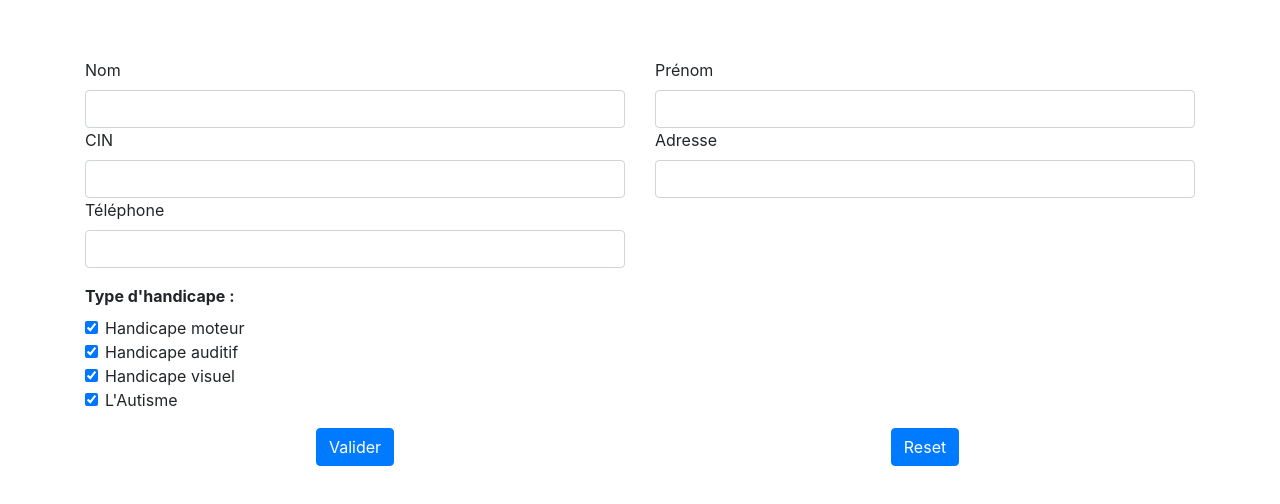
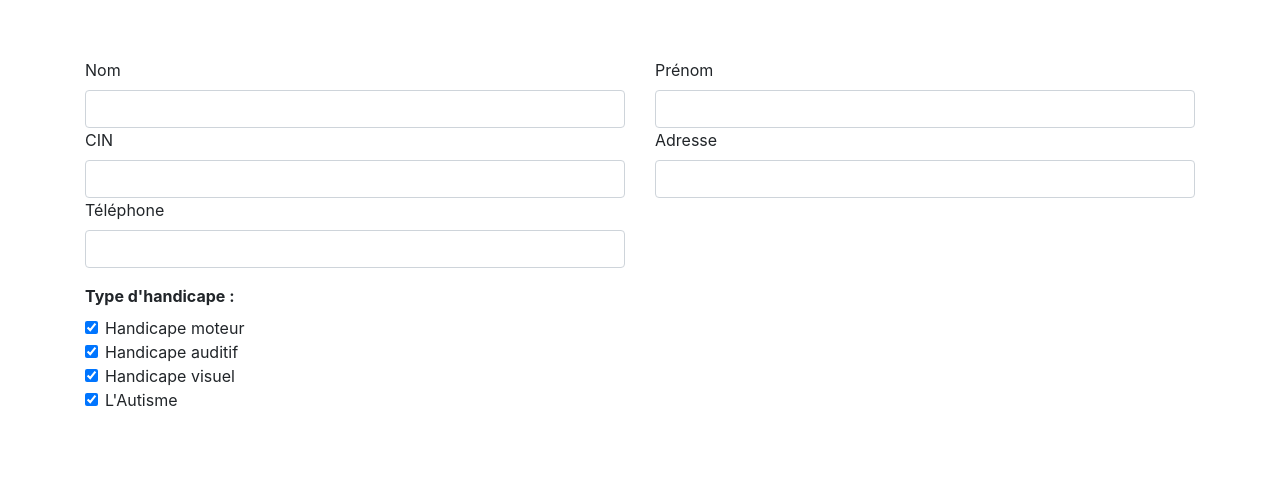
Before and after one commit to wafaezzabour/COAPH, a plain HTML site: page index.html in a window 1280 px wide. Shown: the part 126-630 px from the top of the page. Drawn offline with nearby package versions, Linux system fonts and the light colour scheme.

```diff
--- a/index.html
+++ b/index.html
@@ -85,21 +85,10 @@
                     <input class="form-check-input" type="checkbox" role="switch" id="flexSwitchCheckChecked" checked>
                     <label class="form-check-label" for="flexSwitchCheckChecked">L'Autisme</label>
                   </div>
-                  </div>
-                    <div class="col-6 text-center">
-                        <a class="btn btn-primary" href="#" role="button">Valider</a>
-                    </div>
-                    <div class="col-6 text-center">
-                         <input class="btn btn-primary" type="reset" value="Reset">
-                    </div>
+                 </div>
             </form>
-            </div>
-        </div>
-
-    <!-- Optional JavaScript -->
+             <!-- Optional JavaScript -->
     <!-- jQuery first, then Popper.js, then Bootstrap JS -->
     <script src="https://code.jquery.com/jquery-3.3.1.slim.min.js" integrity="sha384-q8i/X+965DzO0rT7abK41JStQIAqVgRVzpbzo5smXKp4YfRvH+8abtTE1Pi6jizo" crossorigin="anonymous"></script>
     <script src="https://cdnjs.cloudflare.com/ajax/libs/popper.js/1.14.7/umd/popper.min.js" integrity="sha384-UO2eT0CpHqdSJQ6hJty5KVphtPhzWj9WO1clHTMGa3JDZwrnQq4sF86dIHNDz0W1" crossorigin="anonymous"></script>
     <script src="https://stackpath.bootstrapcdn.com/bootstrap/4.3.1/js/bootstrap.min.js" integrity="sha384-JjSmVgyd0p3pXB1rRibZUAYoIIy6OrQ6VrjIEaFf/nJGzIxFDsf4x0xIM+B07jRM" crossorigin="anonymous"></script>
-  </body>
-</html>
```
